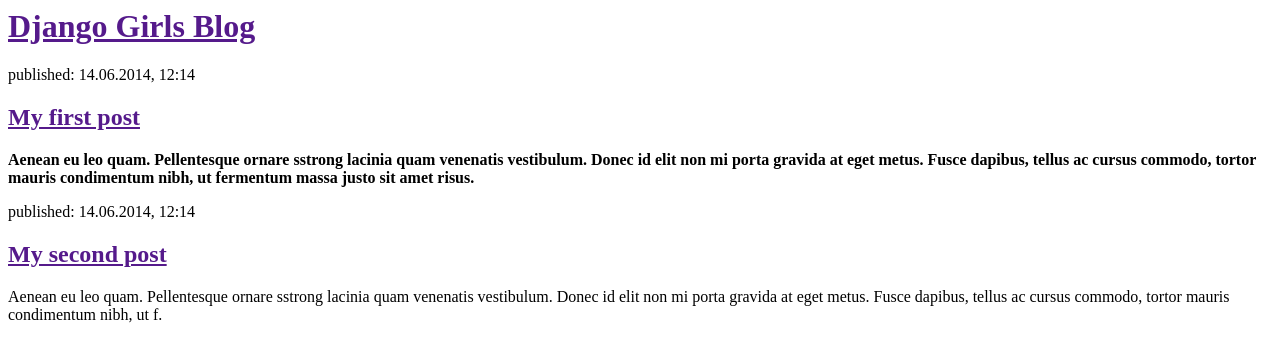
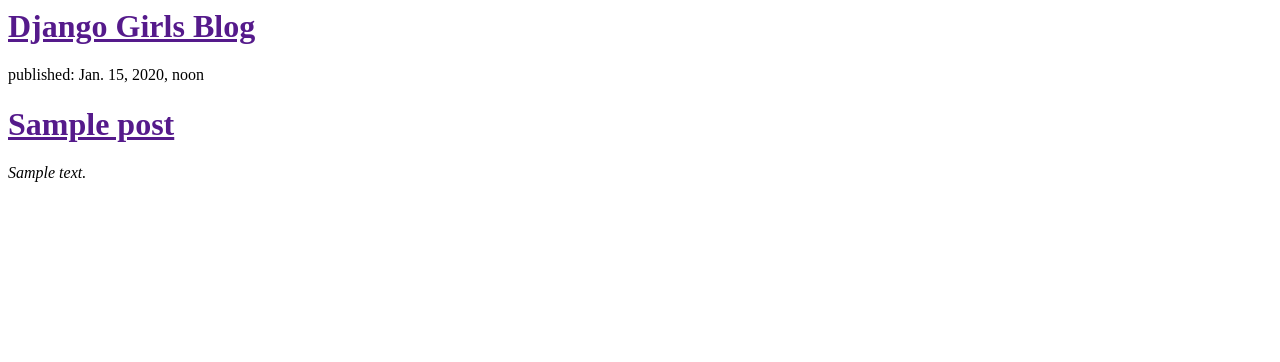
Before and after one commit to dakofiev/first_pygit, a Django app: template bl0g/templates/blog/post_list.html in a window 1280 px wide. Shown: the top 362 px of the page. Run offline with Django 3.2, Linux system fonts and the light colour scheme; the template is opened without the code that fills it: values that come from a table or form of the project are taken from there, others are empty; tables that the repository leaves empty hold one stand-in row (values such as "Sample post").

Commit message:
Modified templates to display post from database

```diff
--- a/bl0g/templates/blog/post_list.html
+++ b/bl0g/templates/blog/post_list.html
@@ -8,15 +8,16 @@
         </div>
 
         <div>
-            <p>published: 14.06.2014, 12:14</p>
-            <h2><a href="">My first post</a></h2>
-            <p><strong>Aenean eu leo quam. Pellentesque ornare sstrong lacinia quam venenatis vestibulum. Donec id elit non mi porta gravida at eget metus. Fusce dapibus, tellus ac cursus commodo, tortor mauris condimentum nibh, ut fermentum massa justo sit amet risus.</strong></p>
+            {% for post in posts %}
+                <div>
+                    <p>published: {{ post.publish_date }}</p>
+                    <h1><a href="">{{ post.title }}</a></h1>
+                    <p><em>{{ post.text|linebreaksbr }}</em></p>
+                </div>
+            {% endfor %}
         </div>
 
-        <div>
-            <p>published: 14.06.2014, 12:14</p>
-            <h2><a href="">My second post</a></h2>
-            <p>Aenean eu leo quam. Pellentesque ornare sstrong lacinia quam venenatis vestibulum. Donec id elit non mi porta gravida at eget metus. Fusce dapibus, tellus ac cursus commodo, tortor mauris condimentum nibh, ut f.</p>
-        </div>
+
+
     </body>
 </html>
```
Also changed, not shown: bl0g/views.py (+5 -2 lines).
